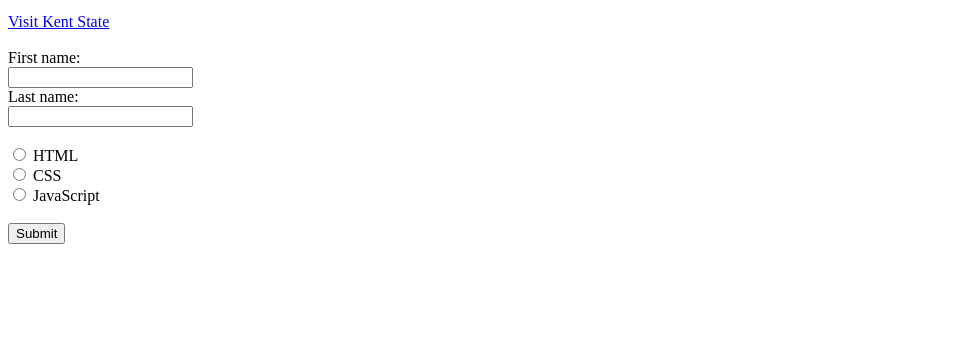
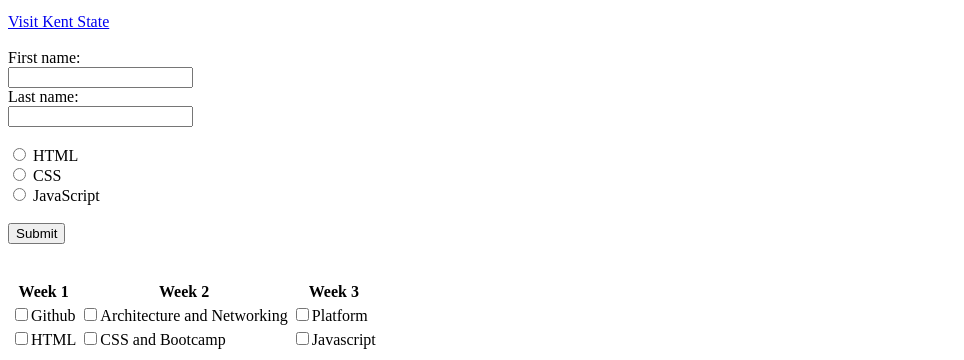
Before and after one commit to ewin427/CloudComputing, a plain HTML site: page index.html in a window 1280 px wide. Shown: the part 702-1062 px from the top of the page, without its empty margins (0-964 px from the left). Before the commit the page ends 954 px from the top, so only its background shows below. Drawn offline with Linux system fonts and the light colour scheme.

Commit message:
Update index.html
HTML Part 4

```diff
--- a/index.html
+++ b/index.html
@@ -15,6 +15,7 @@
         <img src="https://www-s3-live.kent.edu/s3fs-root/s3fs-public/image/landing/IG-Degree-NK-8-19.png?VersionId=kt10LAEQCGhep5hnHR4gOSn0RKoqGaOy" alt="ksu">
         <p>This is my second paragraph.</p>
         <a href="https://www.kent.edu">Visit Kent State</a>
+
         <br>
         <br>
 
@@ -23,20 +24,43 @@
             <input type="text" id="fname" name="fname"><br>
             <label for="lname">Last name:</label><br>
             <input type="text" id="lname" name="lname">
+
             <br>
             <br>
+
             <input type="radio" id="html" name="fav_language" value="HTML">
             <label for="html">HTML</label><br>
             <input type="radio" id="css" name="fav_language" value="CSS">
             <label for="css">CSS</label><br>
             <input type="radio" id="javascript" name="fav_language" value="JavaScript">
             <label for="javascript">JavaScript</label>
+
             <br>
             <br>
+
             <input type="submit">
         </form>
 
+        <br>
+        <br>
 
+        <table>
+            <tr>
+              <th>Week 1</th>
+              <th>Week 2</th>
+              <th>Week 3</th>
+            </tr>
+            <tr>
+              <td><input type="checkbox">Github</td>
+              <td><input type="checkbox">Architecture and Networking</td>
+              <td><input type="checkbox">Platform</td>
+            </tr>
+            <tr>
+              <td><input type="checkbox">HTML</td>
+              <td><input type="checkbox">CSS and Bootcamp</td>
+              <td><input type="checkbox">Javascript</td>
+            </tr>
+        </table>
 
 
     </body>
```
